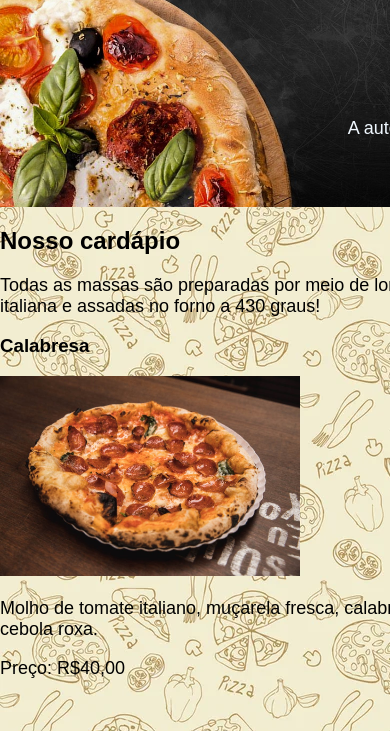
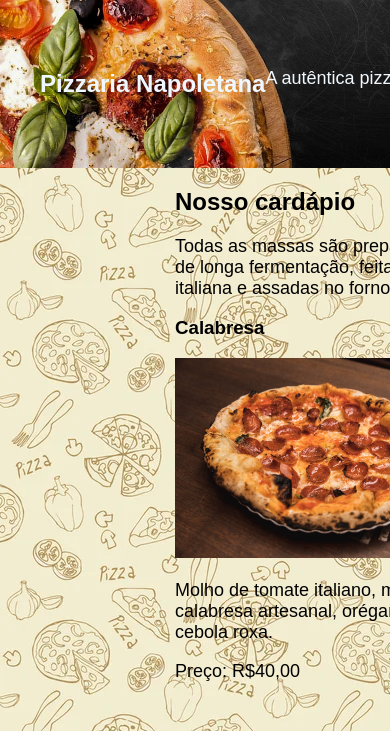
Before and after one commit to brunaapg/cardapio, a plain HTML site: page index.html in a window 390 px wide. Shown: the top 731 px of the page. Drawn offline with Linux system fonts and the light colour scheme.

Commit message:
Add files via upload

```diff
--- a/index.html
+++ b/index.html
@@ -13,7 +13,7 @@
         <p class="center subtitle">A autêntica pizza napolitana de Jundiaí</p>
     </section>
 
-
+    <section class="cardapio">
         <h2>Nosso cardápio</h2>
         <p>Todas as massas são preparadas por meio de longa fermentação, feitas com farinha italiana e assadas no forno a 430 graus!</p>
 
@@ -36,6 +36,8 @@
         <p>Molho de tomate italiano, muçarela fresca, pepperoni e cebola roxa.</p>
         <p>Preço: R$40,00 </p>
         <br>
+    </section>
+
 
     <h2>Contato</h2>
     <p>Faça seu pedido <a href="#" target="_blank">clicando aqui</a></p>
--- a/style.css
+++ b/style.css
@@ -26,3 +26,20 @@ a {
 a:hover {
     text-decoration: underline;
 }
+
+@media all and (max-width: 768px) {
+    .logo {
+        visibility:visible;
+        display:flex;
+    }
+
+    .cardapio {
+        display: block;
+        width: 50%;
+        padding: 0;
+        margin: 5px auto;
+        float: none;
+    }
+
+
+}
```
Lines whose indentation alone changed are shown as unchanged.
